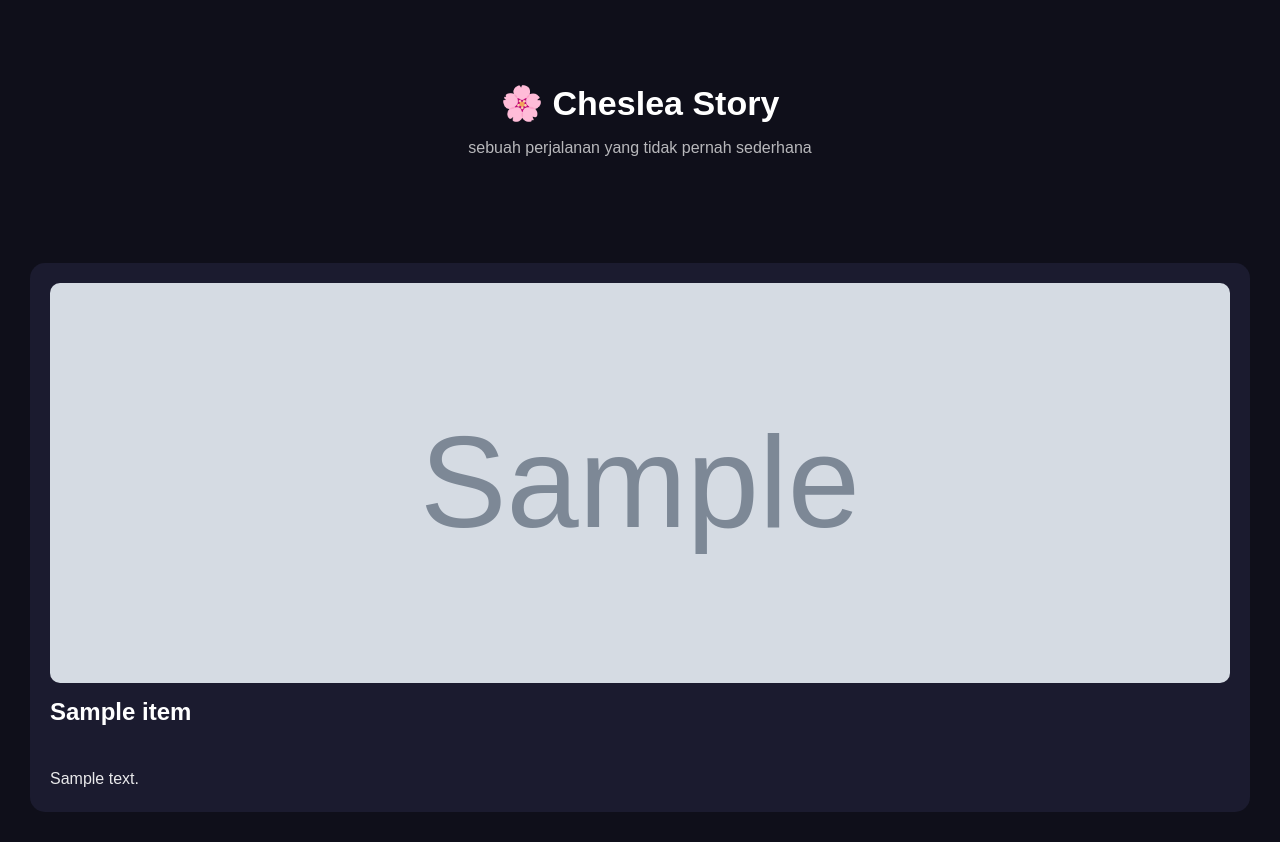
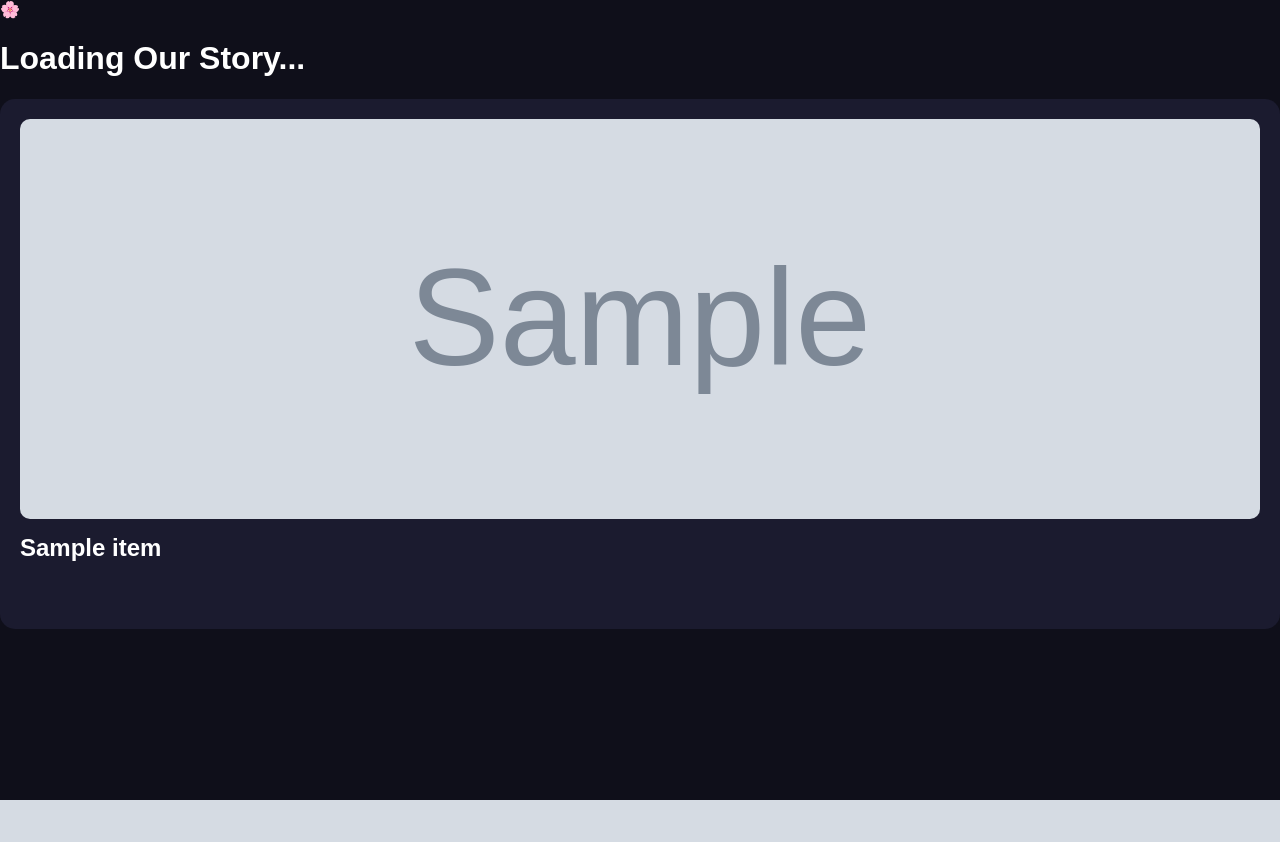
Before and after one commit to mlf167937-svg/Rauf, a Flask app: template templates/index.html in a window 1280 px wide. After the commit the page ends 800 px from the top, so only its background shows below. Run offline with Flask 3, Linux system fonts and the light colour scheme; the template is opened without the code that fills it: most values are stand-ins (such as "Sample title", 1, 10 or a date in 2020); grey boxes marked "Sample" are stand-in pictures.

Commit message:
Update index.html

```diff
--- a/templates/index.html
+++ b/templates/index.html
@@ -3,18 +3,19 @@
 <head>
   <meta charset="UTF-8">
   <title>Cheslea Story</title>
-
   <link rel="stylesheet" href="{{ url_for('static', filename='style.css') }}">
 </head>
 
 <body>
 
-<div class="hero">
-  <h1>🌸 Cheslea Story</h1>
-  <p>sebuah perjalanan yang tidak pernah sederhana</p>
+<!-- 🌸 INTRO FLOWER SCREEN -->
+<div id="intro" class="intro">
+  <div class="flower">🌸</div>
+  <h1>Loading Our Story...</h1>
 </div>
 
-<div class="timeline">
+<!-- 💖 STORY CONTAINER -->
+<div id="story" class="story hidden">
 
   {% for item in data %}
   <div class="card">
@@ -23,17 +24,13 @@
 
     <h2>{{ item.title }}</h2>
 
-    <div class="text">
-      {{ item.text }}
-    </div>
+    <p class="text" data-text="{{ item.text }}"></p>
 
   </div>
   {% endfor %}
 
 </div>
 
-<!-- JS -->
 <script src="{{ url_for('static', filename='script.js') }}"></script>
-
 </body>
 </html>
```
